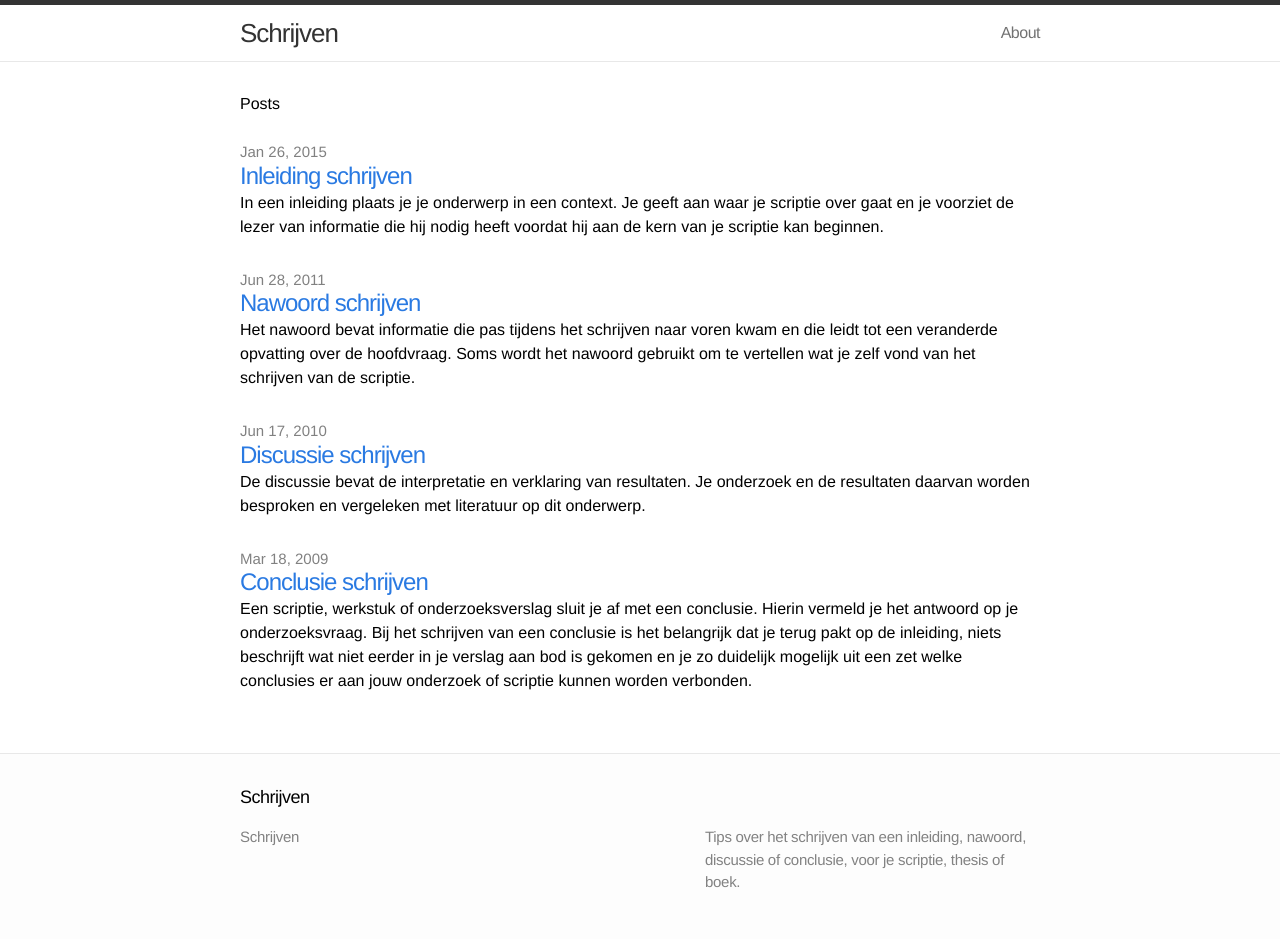
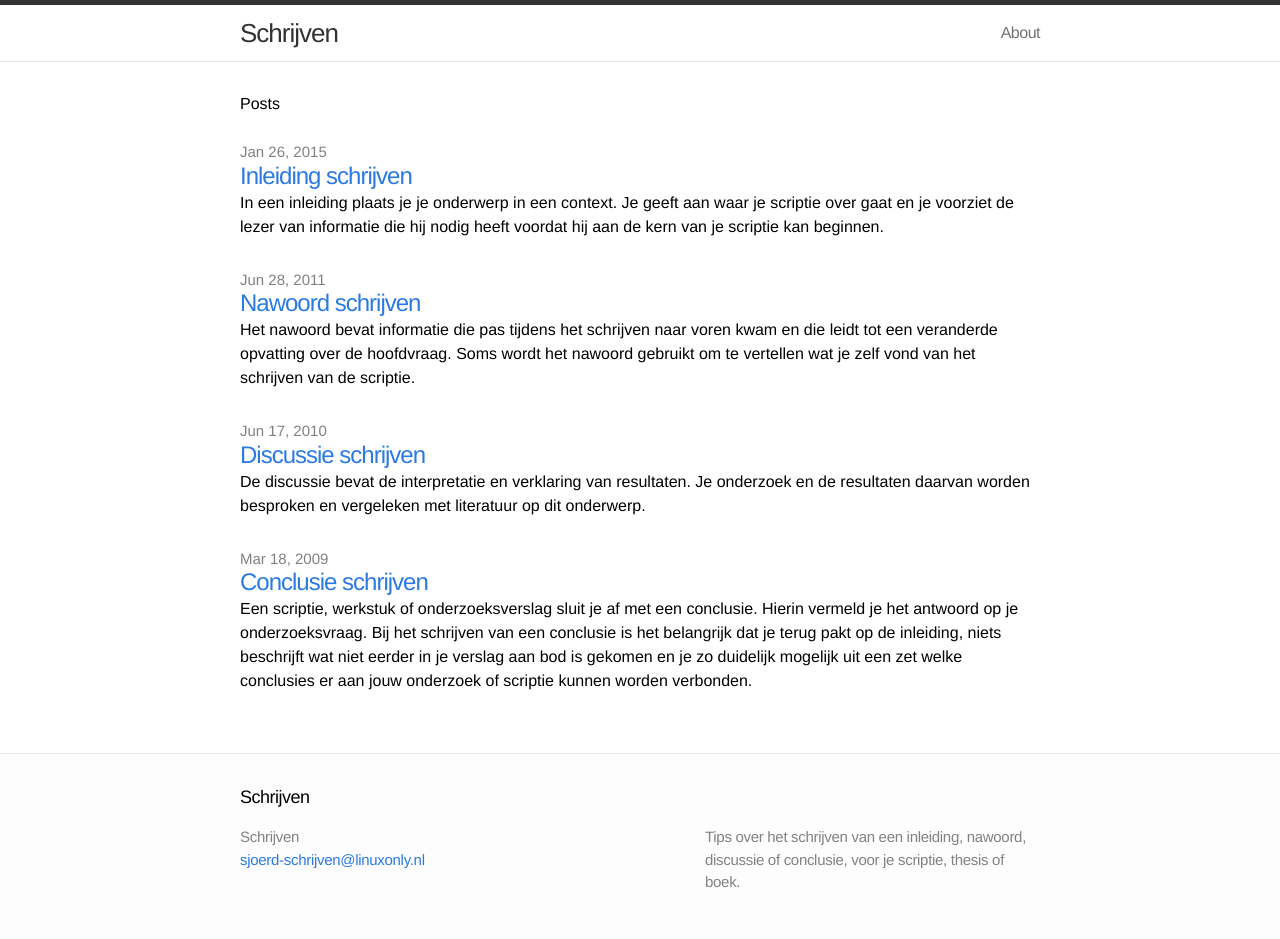
Before and after one commit to Sjord/schrijven, a Jekyll site: the page built from index.html, in a window 1280 px wide. Built offline with Jekyll 4.4.1, drawn with Linux system fonts in a browser that asks for light colours.

Commit message:
Add e-mail address
Encode it to avoid spam

```diff
--- a/_config.yml
+++ b/_config.yml
@@ -3,6 +3,7 @@ title: Schrijven
 description: "Tips over het schrijven van een inleiding, nawoord, discussie of conclusie, voor je scriptie, thesis of boek."
 baseurl: ""
 url: "http://schrijven.gissen.nl"
+email: sjoerd-schrijve&#110;&#064;&#108;inuxonly.nl
 
 # Build settings
 markdown: kramdown
```
